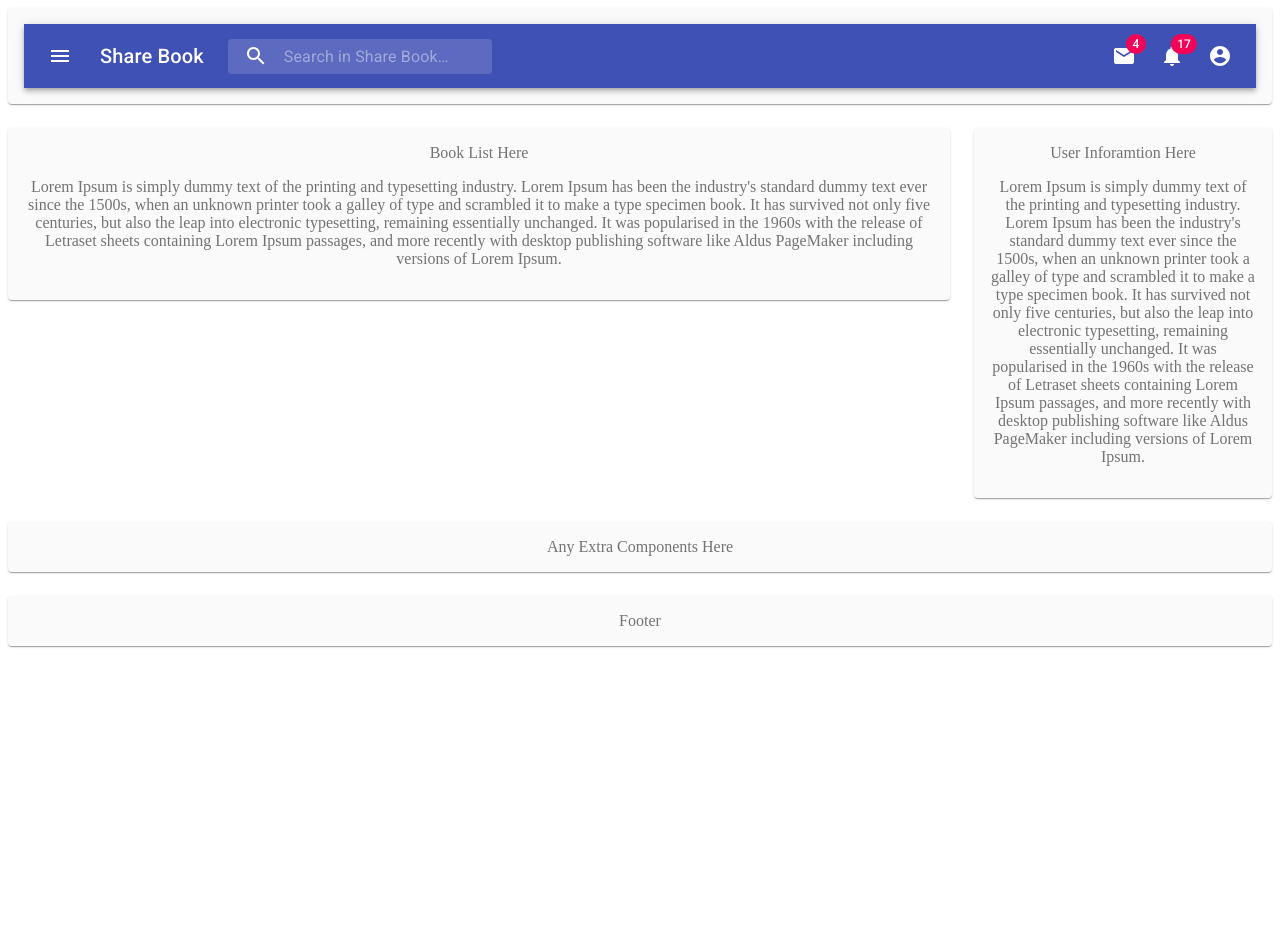
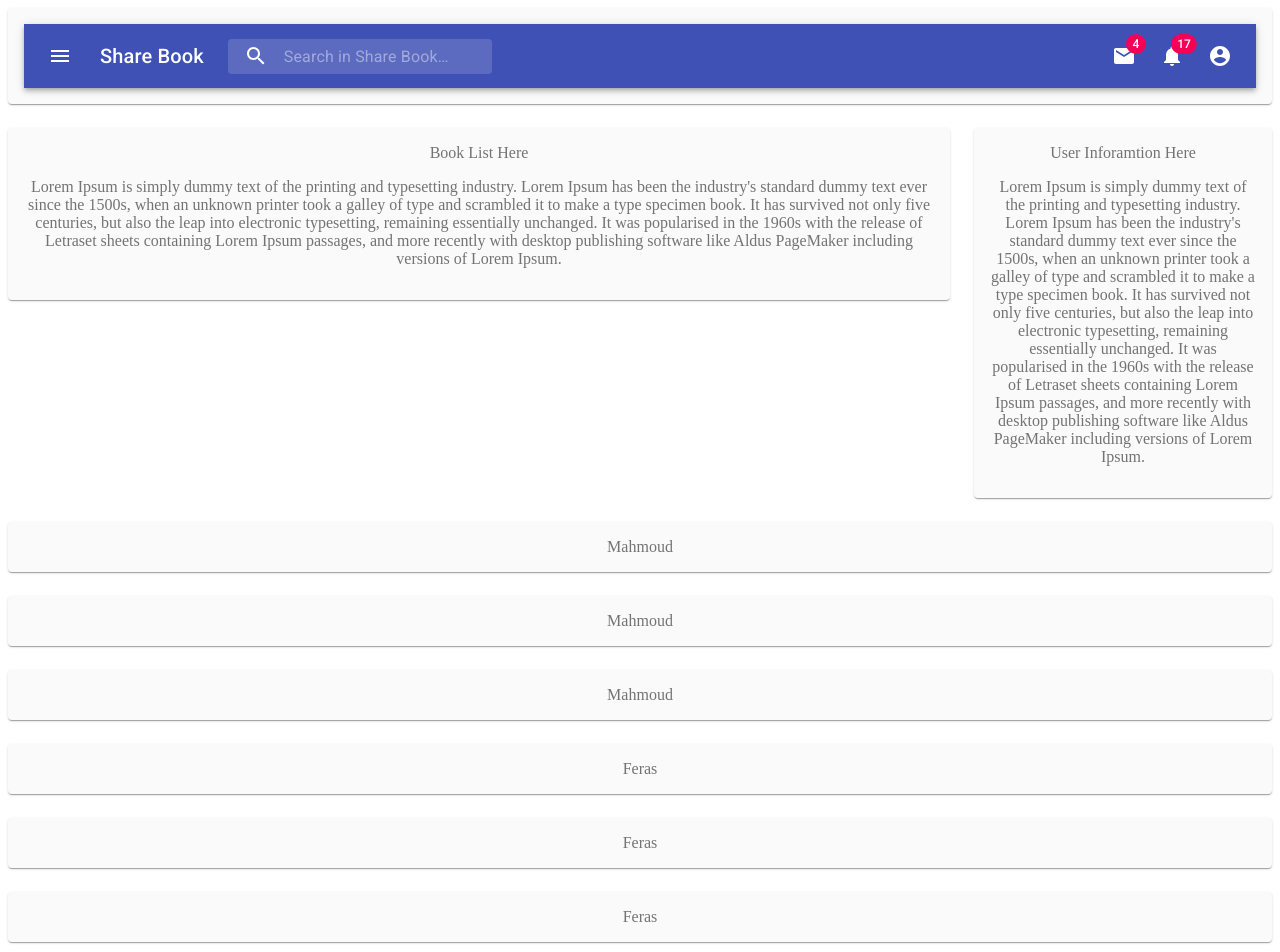
Before and after one commit to LoaiSiwas/sharebook, a React (Create React App) app: page / in a window 1280 px wide. Shown: the top 952 px of the page. Before the commit the page ends 800 px from the top, so only its background shows below. Built offline with nearby package versions, Linux system fonts and the light colour scheme.

Commit message:
Add comps

```diff
--- a/src/App.js
+++ b/src/App.js
@@ -5,6 +5,15 @@ import Grid from '@material-ui/core/Grid';
 import './App.css';
 import AppBar from './Components/Appbar';
 
+// Mahmoud import
+// import AppBar from './Components/Appbar';
+// import AppBar from './Components/Appbar';
+// import AppBar from './Components/Appbar';
+
+// Feras import
+// import AppBar from './Components/Appbar';
+// import AppBar from './Components/Appbar';
+// import AppBar from './Components/Appbar';
 
 const useStyles = makeStyles(theme => ({
   root: {
@@ -33,7 +42,25 @@ function App() {
         <Paper className={classes.paper}>User Inforamtion Here<p>Lorem Ipsum is simply dummy text of the printing and typesetting industry. Lorem Ipsum has been the industry's standard dummy text ever since the 1500s, when an unknown printer took a galley of type and scrambled it to make a type specimen book. It has survived not only five centuries, but also the leap into electronic typesetting, remaining essentially unchanged. It was popularised in the 1960s with the release of Letraset sheets containing Lorem Ipsum passages, and more recently with desktop publishing software like Aldus PageMaker including versions of Lorem Ipsum.</p></Paper>
       </Grid>
       <Grid item xs={12}>
-        <Paper className={classes.paper}>Any Extra Components Here</Paper>
+        <Paper className={classes.paper}>Mahmoud</Paper>
+      </Grid>
+      <Grid item xs={12}>
+        <Paper className={classes.paper}>Mahmoud</Paper>
+      </Grid>
+      <Grid item xs={12}>
+        <Paper className={classes.paper}>Mahmoud</Paper>
+      </Grid>
+      <Grid item xs={12}>
+        <Paper className={classes.paper}>Feras</Paper>
+      </Grid>
+      <Grid item xs={12}>
+        <Paper className={classes.paper}>Feras</Paper>
+      </Grid>
+      <Grid item xs={12}>
+        <Paper className={classes.paper}>Feras</Paper>
+      </Grid>
+      <Grid item xs={12}>
+        <Paper className={classes.paper}>Loai</Paper>
       </Grid>
       <Grid item xs={12}>
         <Paper className={classes.paper}>Footer</Paper>
```
Also changed, not shown: src/Components/BookCard.js (added), src/Components/BooksDetails.js (added), src/Components/BooksList.js (added), src/Components/ContentSelector.js (added), src/Components/Footer.js (added), src/Components/MyBooks.js (added), src/Components/Profile.js (added), src/Components/SearchResult.js (added), src/Components/SidebarSelector.js (added), src/Components/SignUpForm.js (added), src/Components/SubmitForm.js (added).
